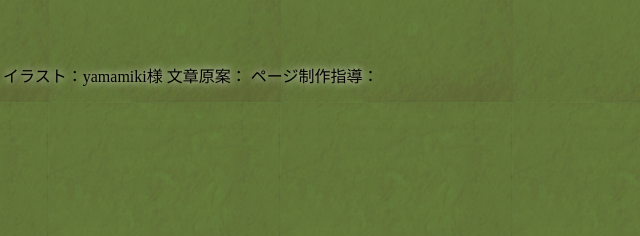
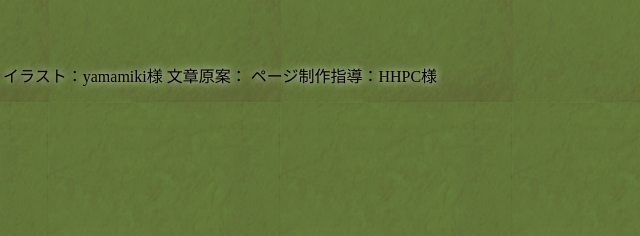
Before and after one commit to home1-2/kemari, a plain HTML site: page docs/other.html in a window 1280 px wide. Shown: the part 399-635 px from the top of the page, 183-823 px from the left. Drawn offline with nearby package versions, Linux system fonts and the light colour scheme; a web font is replaced by a local one.

Commit message:
さくせいろぐ

```diff
--- a/docs/other.html
+++ b/docs/other.html
@@ -32,7 +32,7 @@
 	<p>ページ制作にあたって、
 		イラスト：yamamiki様
 		文章原案：
-		ページ制作指導：
+		ページ制作指導：HHPC様
 	</p>
 </body>
 </html>
```
